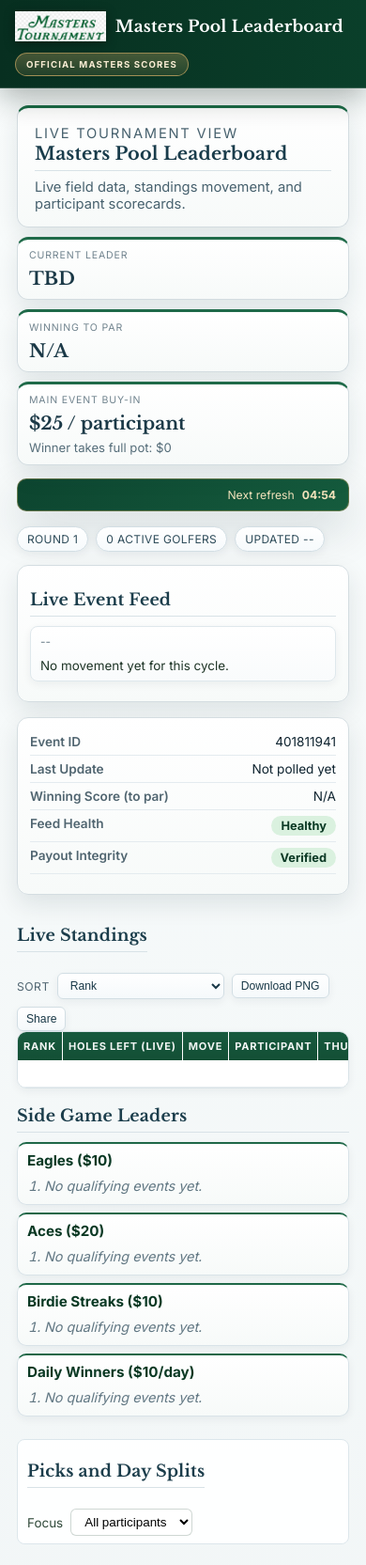
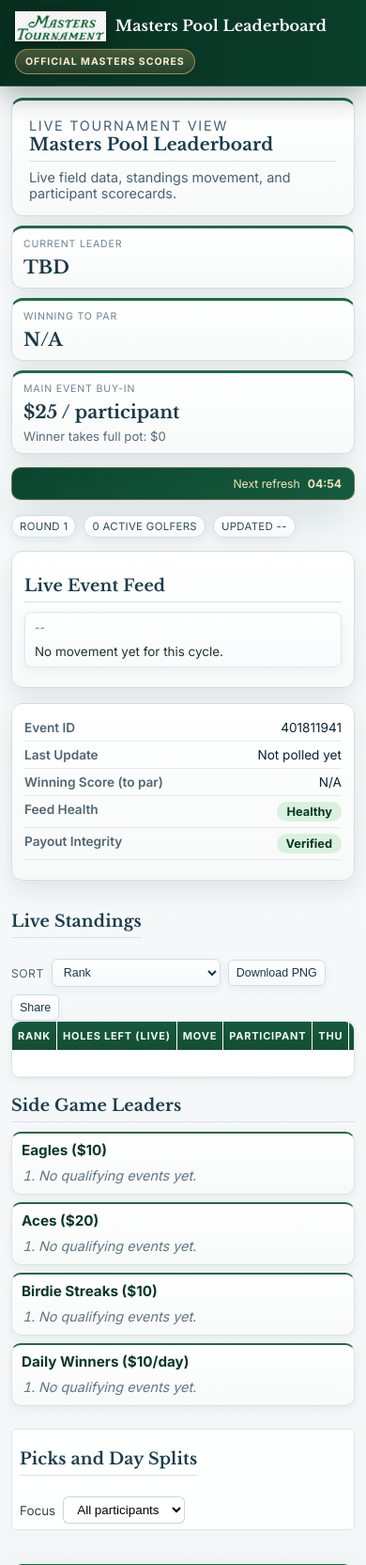
Before and after one commit to Glazed-Auto-Spa/masters-pool-public, a Flask app: page / in a window 390 px wide. Shown: the top 1665 px of the page at 94% size. Run offline with Flask 3, Linux system fonts and the light colour scheme; data that the repository does not hold is empty; some libraries are stand-ins or nearby versions.

Commit message:
Improve mobile layout stability and readability.
Fix full-width masthead behavior on small screens, tune participant totals sizing/wrapping, and refine scorecard/table scrolling so mobile presentation remains legible and visually balanced.

```diff
--- a/static/style.css
+++ b/static/style.css
@@ -2569,6 +2569,9 @@
   box-shadow: 0 10px 30px rgba(7, 25, 18, 0.32);
   padding: 12px 26px;
   backdrop-filter: blur(6px) saturate(120%);
+  width: 100%;
+  left: 0;
+  right: 0;
 }
 
 .skin-masters-v7 .brand-lockup {
@@ -3021,6 +3024,25 @@
 @media (max-width: 980px) {
   .skin-masters-v7 .masthead {
     padding: 12px 16px;
+    flex-wrap: wrap;
+    align-items: flex-start;
+    row-gap: 8px;
+  }
+
+  .skin-masters-v7 .masthead-nav {
+    width: 100%;
+    justify-content: flex-start;
+  }
+
+  .skin-masters-v7 .official-site-link {
+    font-size: 0.66rem;
+    letter-spacing: 0.09em;
+    padding: 6px 10px;
+  }
+
+  .skin-masters-v7 .container {
+    margin-top: 12px;
+    padding: 0 12px 36px;
   }
 
   .skin-masters-v7 .hero-strip {
@@ -3035,9 +3057,12 @@
   .skin-masters-v7 #standings,
   .skin-masters-v7 .pick-table {
     display: block;
+    width: 100%;
+    max-width: 100%;
     overflow-x: auto;
     -webkit-overflow-scrolling: touch;
     scroll-snap-type: x proximity;
+    font-size: 0.84rem;
   }
 
   .skin-masters-v7 #standings th,
@@ -3051,4 +3076,77 @@
     position: sticky;
     top: 6px;
   }
-}
+
+  .skin-masters-v7 .participant-card-header {
+    flex-direction: column;
+    align-items: flex-start;
+    gap: 8px;
+  }
+
+  .skin-masters-v7 .participant-totals {
+    width: 100%;
+    justify-content: flex-start;
+    gap: 6px;
+  }
+
+  .skin-masters-v7 .participant-totals span,
+  .skin-masters-v7 .participant-totals strong {
+    font-size: 0.82rem;
+    padding: 4px 8px;
+    line-height: 1.2;
+  }
+
+  .skin-masters-v7 .scorecard-wrap {
+    overflow-x: auto;
+    -webkit-overflow-scrolling: touch;
+  }
+
+  .skin-masters-v7 .scorecard-table {
+    min-width: 980px;
+  }
+}
+
+@media (max-width: 640px) {
+  .skin-masters-v7 .masthead h1 {
+    font-size: 1rem;
+    line-height: 1.2;
+  }
+
+  .skin-masters-v7 .hero-copy h2 {
+    font-size: 1.16rem;
+  }
+
+  .skin-masters-v7 .hero-copy p {
+    font-size: 0.9rem;
+  }
+
+  .skin-masters-v7 .participant-header {
+    position: static;
+    padding: 6px 8px;
+    border-radius: 6px;
+  }
+
+  .skin-masters-v7 .standings-controls {
+    width: 100%;
+  }
+
+  .skin-masters-v7 .standings-controls select,
+  .skin-masters-v7 .standings-controls button {
+    font-size: 0.78rem;
+    padding: 6px 8px;
+  }
+
+  .skin-masters-v7 .context-pill {
+    font-size: 0.71rem;
+    padding: 4px 8px;
+  }
+
+  .skin-masters-v7 .pick-table,
+  .skin-masters-v7 .scorecard-table {
+    font-size: 0.8rem;
+  }
+
+  .skin-masters-v7 .scorecard-table {
+    min-width: 920px;
+  }
+}
--- a/templates/index.html
+++ b/templates/index.html
@@ -18,7 +18,7 @@
     <meta charset="utf-8" />
     <meta name="viewport" content="width=device-width, initial-scale=1" />
     <title>Masters Pool | A Tradition Unlike Any Other Spreadsheet</title>
-    <link rel="stylesheet" href="{{ url_for('static', filename='style.css', v='20260409h') }}" />
+    <link rel="stylesheet" href="{{ url_for('static', filename='style.css', v='20260409i') }}" />
   </head>
   <body class="skin-masters-v7">
     <header class="masthead">
```
